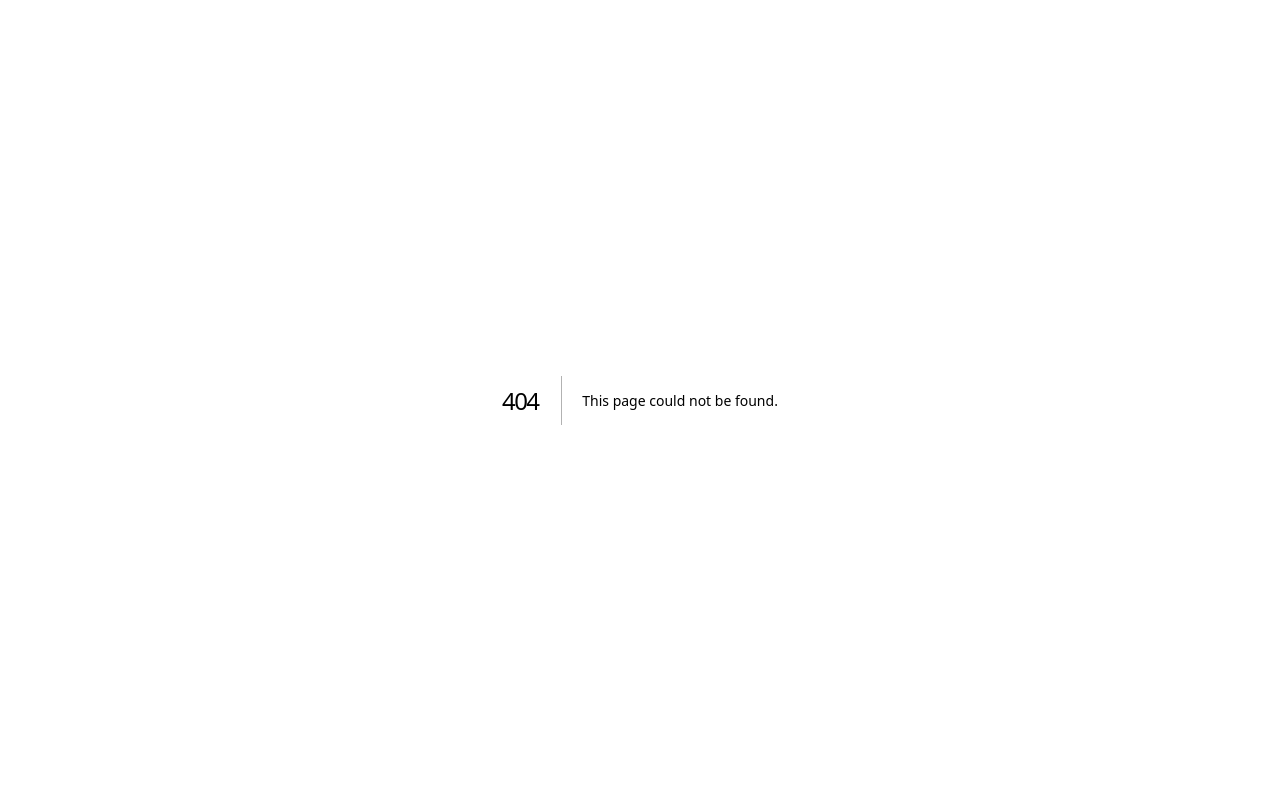
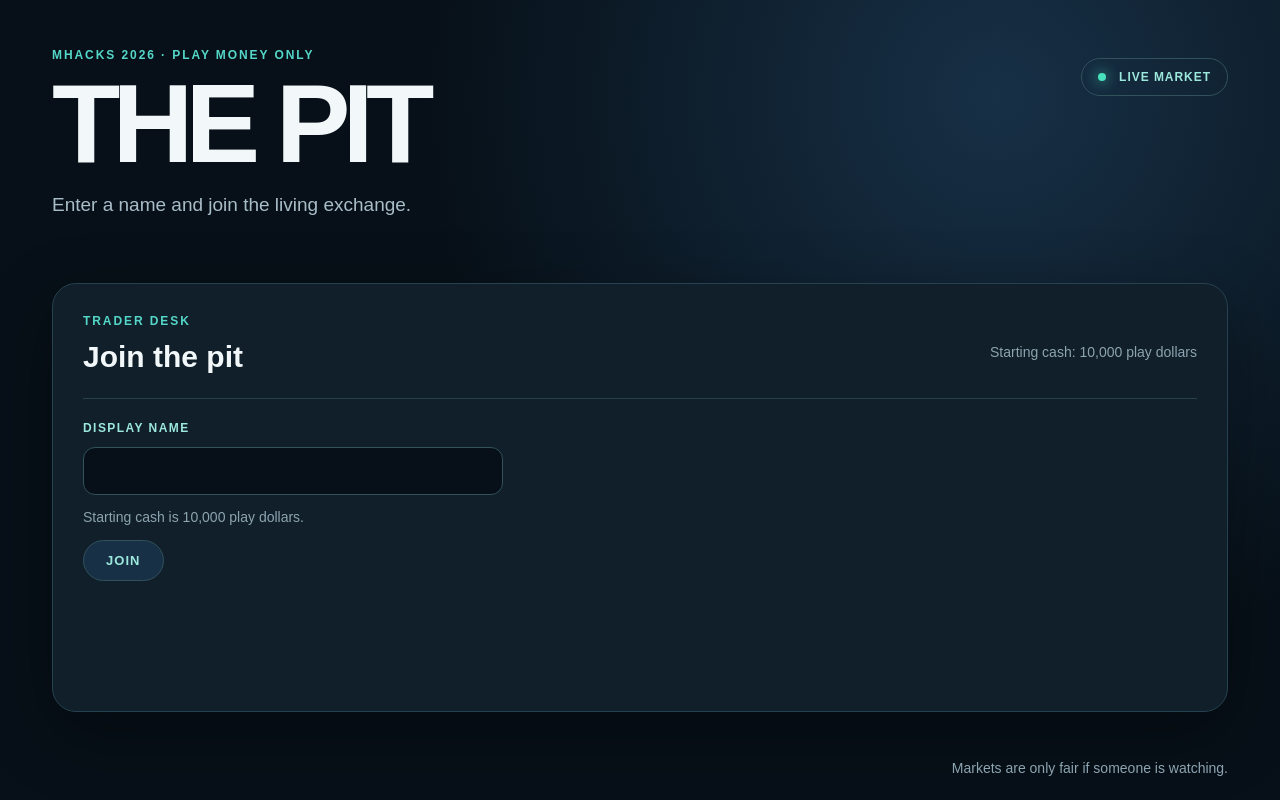
Before and after one commit to MHacks-2026/the-pit, a Next.js app in the folder apps/web/: page /join in a window 1280 px wide. Before the commit this address had no page. Built offline with nearby package versions, Linux system fonts and the light colour scheme.

Commit message:
web: add /join page with mock join client

```diff
--- a/apps/web/app/globals.css
+++ b/apps/web/app/globals.css
@@ -22,3 +22,14 @@ h1 { margin: 0; font-size: clamp(58px, 9vw, 112px); line-height: .9; letter-spac
 .alert-card time { color: #91a4ae; font-size: 12px; }
 footer { color: #8da4b1; font-size: 14px; text-align: right; }
 @media (max-width: 680px) { .screen { padding: 28px 16px; gap: 28px; } .screen-header { display: block; } .feed-shell { padding: 20px; } .feed-heading { display: block; } .feed-heading > p { margin-bottom: 0; } }
+
+/* join page */
+.join-form { display: flex; flex-direction: column; gap: 12px; max-width: 420px; }
+.join-label { color: #9ce8dc; font-size: 12px; font-weight: 700; letter-spacing: .12em; text-transform: uppercase; }
+.join-input { width: 100%; border: 1px solid #31515b; border-radius: 12px; background: #071018; color: #f2f7f9; padding: 14px 16px; font-size: 16px; }
+.join-input:focus { outline: 2px solid #54d7c8; outline-offset: 2px; }
+.join-hint, .join-status { margin: 0; color: #8da4b1; font-size: 14px; line-height: 1.5; }
+.join-error { margin: 0; color: #ffab82; font-size: 14px; }
+.join-button { width: fit-content; border: 1px solid #31515b; border-radius: 100px; background: #173046; color: #9ce8dc; padding: 12px 22px; font-size: 13px; font-weight: 700; letter-spacing: .08em; text-transform: uppercase; cursor: pointer; }
+.join-button:disabled { opacity: .55; cursor: wait; }
+.join-status { color: #c4d0d3; font-size: 19px; }
--- /dev/null
+++ b/apps/web/app/join/JoinForm.tsx
@@ -0,0 +1,53 @@
+'use client';
+
+import { FormEvent, useState } from 'react';
+import { mockPitClient } from '../../lib/pit-client';
+
+export default function JoinForm() {
+  const [name, setName] = useState('');
+  const [error, setError] = useState<string | null>(null);
+  const [joined, setJoined] = useState<{ name: string; cash: number } | null>(null);
+  const [busy, setBusy] = useState(false);
+
+  async function onSubmit(event: FormEvent<HTMLFormElement>) {
+    event.preventDefault();
+    setError(null);
+    setBusy(true);
+    const submittedName = String(new FormData(event.currentTarget).get('name') ?? name);
+    try {
+      const account = await mockPitClient.join(submittedName);
+      setJoined(account);
+    } catch (err) {
+      setJoined(null);
+      setError(err instanceof Error ? err.message : 'Could not join');
+    } finally {
+      setBusy(false);
+    }
+  }
+
+  if (joined) {
+    return (
+      <p className="join-status" role="status">
+        Welcome, {joined.name}. Starting cash: {joined.cash.toLocaleString('en-US')} play dollars.
+      </p>
+    );
+  }
+
+  return (
+    <form className="join-form" onSubmit={onSubmit}>
+      <label className="join-label" htmlFor="trader-name">Display name</label>
+      <input
+        id="trader-name"
+        className="join-input"
+        name="name"
+        autoComplete="nickname"
+        maxLength={32}
+        value={name}
+        onChange={event => setName(event.target.value)}
+      />
+      <p className="join-hint">Starting cash is 10,000 play dollars.</p>
+      {error ? <p className="join-error" role="alert">{error}</p> : null}
+      <button className="join-button" type="submit" disabled={busy}>Join</button>
+    </form>
+  );
+}
--- /dev/null
+++ b/apps/web/app/join/page.tsx
@@ -0,0 +1,27 @@
+import JoinForm from './JoinForm';
+
+export default function Join() {
+  return (
+    <main className="screen">
+      <header className="screen-header">
+        <div>
+          <p className="eyebrow">MHacks 2026 · play money only</p>
+          <h1>THE PIT</h1>
+          <p className="subtitle">Enter a name and join the living exchange.</p>
+        </div>
+        <div className="live-pill"><span className="live-dot" /> LIVE MARKET</div>
+      </header>
+      <section className="feed-shell" aria-labelledby="join-heading">
+        <div className="feed-heading">
+          <div>
+            <p className="eyebrow">Trader desk</p>
+            <h2 id="join-heading">Join the pit</h2>
+          </div>
+          <p>Starting cash: 10,000 play dollars</p>
+        </div>
+        <JoinForm />
+      </section>
+      <footer>Markets are only fair if someone is watching.</footer>
+    </main>
+  );
+}
--- /dev/null
+++ b/apps/web/lib/pit-client.ts
@@ -0,0 +1,18 @@
+export interface JoinedAccount {
+  name: string;
+  cash: number;
+}
+
+export interface PitClient {
+  join(name: string): Promise<JoinedAccount>;
+}
+
+export const mockPitClient: PitClient = {
+  async join(name) {
+    const cleanName = name.trim();
+    if (!cleanName || cleanName.length > 32) {
+      throw new Error('name must be 1 to 32 characters');
+    }
+    return { name: cleanName, cash: 10_000 };
+  },
+};
```
